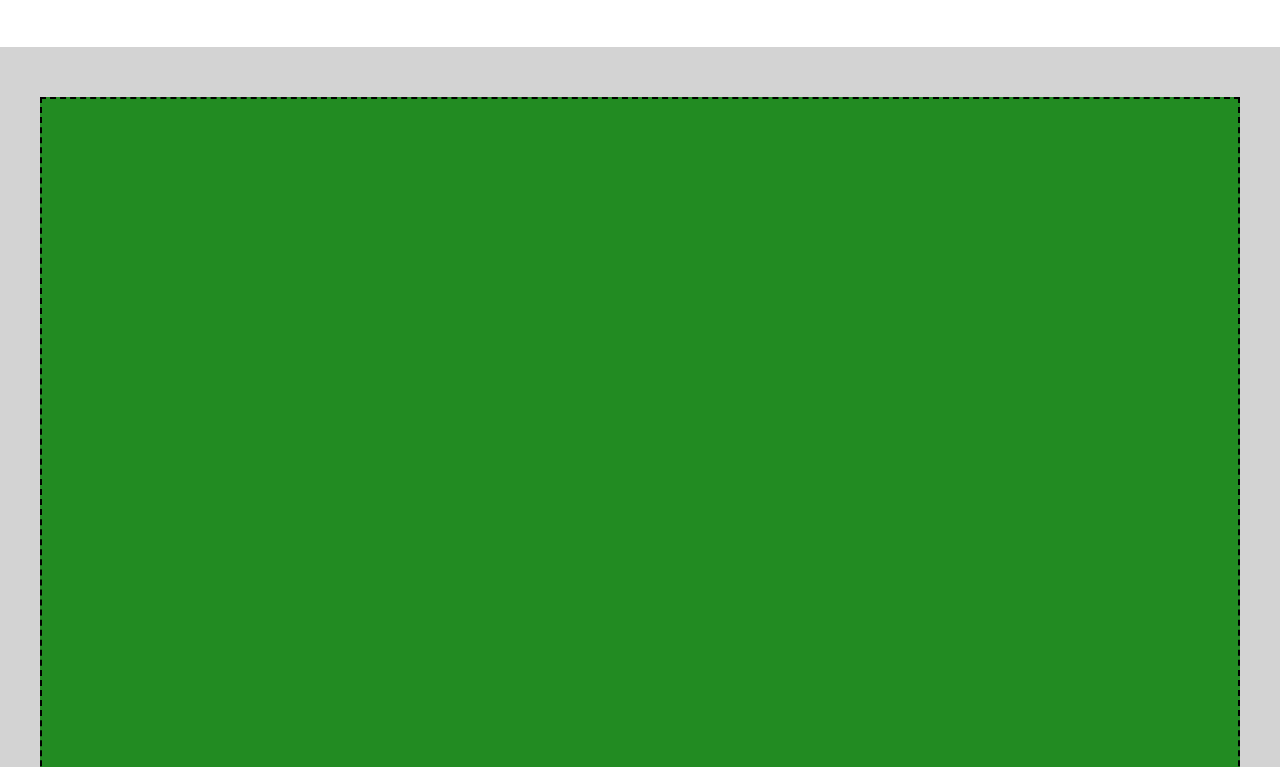
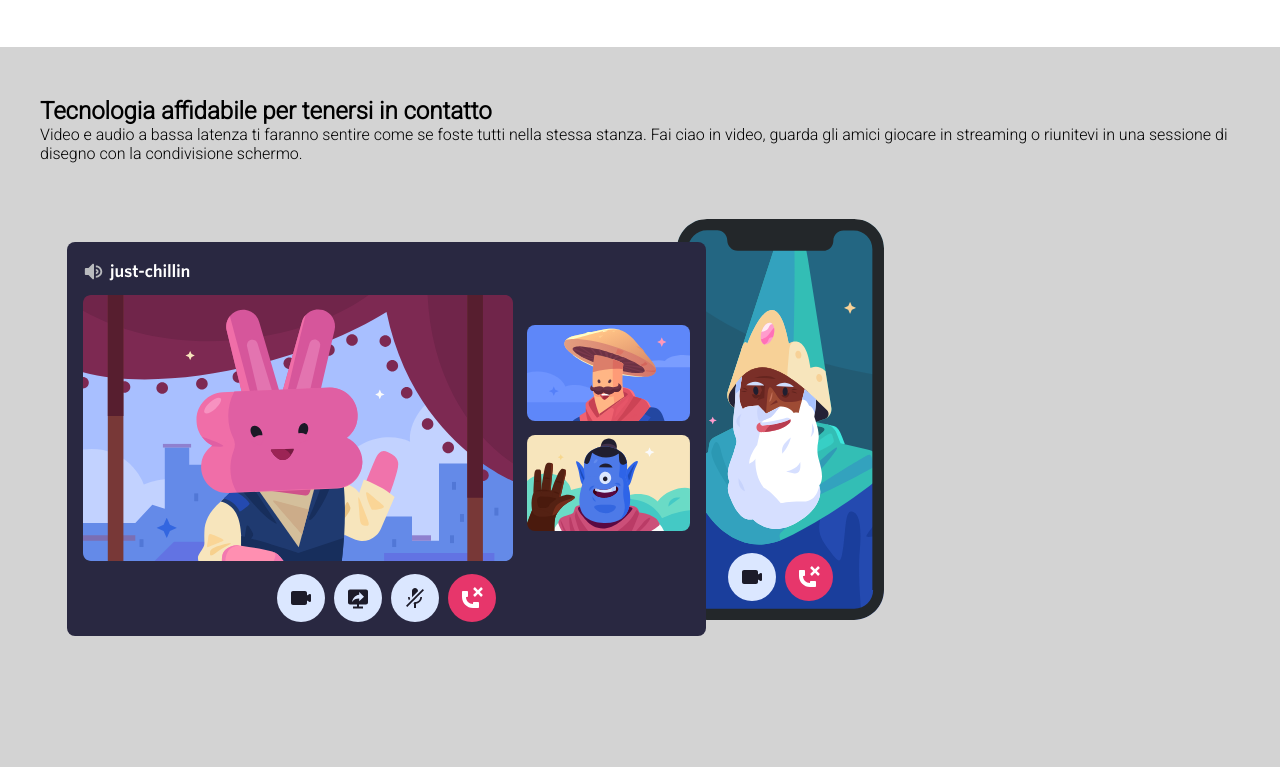
Before and after one commit to ClaudioLoGiudice7/htmlcss-discord, a plain HTML site: page index.html in a window 1280 px wide. Shown: the part 2333-3100 px from the top of the page. Drawn offline with Linux system fonts and the light colour scheme.

Commit message:
entering fourth main section

```diff
--- a/css/style.css
+++ b/css/style.css
@@ -72,19 +72,16 @@ main>section>.container {
 
 .first-main-col {
 	flex-grow: 2;
-	/* margin-top: 10px;
-	margin-right: 80px; */
+
 }
 
 .first-item{
-	/* width: 2500px; */
+
 }
 
 .first-side-col {
 	flex-grow: 1;
-	/* margin-top: 40px;
-	margin-left: 100px;
-	padding-right: 100px; */
+
 }
 
 .second-side-col{
@@ -96,7 +93,7 @@ main>section>.container {
 }
 
 .second-item{
-	/* width: 850px; */
+
 }
 
 .third-main-col{
@@ -104,8 +101,7 @@ main>section>.container {
 }
 
 .third-item{
-	/* width: 600px;
-	margin-left: 50px; */
+
 }
 
 .third-side-col{
@@ -117,8 +113,6 @@ main>section>.container {
 
 	/* debug */
 	min-height: 800px;
-	background-color: forestgreen;
-	border: 2px dashed black;
 }
 
 /* FOOTER */
--- a/index.html
+++ b/index.html
@@ -61,8 +61,8 @@
             <div class="container">
                 <div class="second-side-col">
                     <h1>Dove trovarsi è facile</h1>
-                    <p>Mettiti comodo in un canale vocale quando hai tempo.</p>
-                        <p>Gli amici nel tuo server possono vedere che sei lì e unirsi instantaneamente senza dover chiamare</p>
+                    <p> Mettiti comodo in un canale vocale quando hai tempo.
+                        Gli amici nel tuo server possono vedere che sei lì e unirsi instantaneamente senza dover chiamare</p>
                 </div>
                 <div class="second-main-col">
                     <img class="second-item" src="./img/item2.svg" alt="item2">
@@ -84,7 +84,11 @@
 
         <section class="bg-gray">
             <div class="container">
-                <div class="highlighted-content"></div>
+                <div class="highlighted-content">
+                    <h1>Tecnologia affidabile per tenersi in contatto</h1>
+                    <p>Video e audio a bassa latenza ti faranno sentire come se foste tutti nella stessa stanza. Fai ciao in video, guarda gli amici giocare in streaming o riunitevi in una sessione di disegno con la condivisione schermo.</p>
+                    <img src="./img/item4-big.svg" alt="item4">
+                </div>
             </div>
         </section>
     </main>
```
Also changed, not shown: img/item4-big.svg (added).
